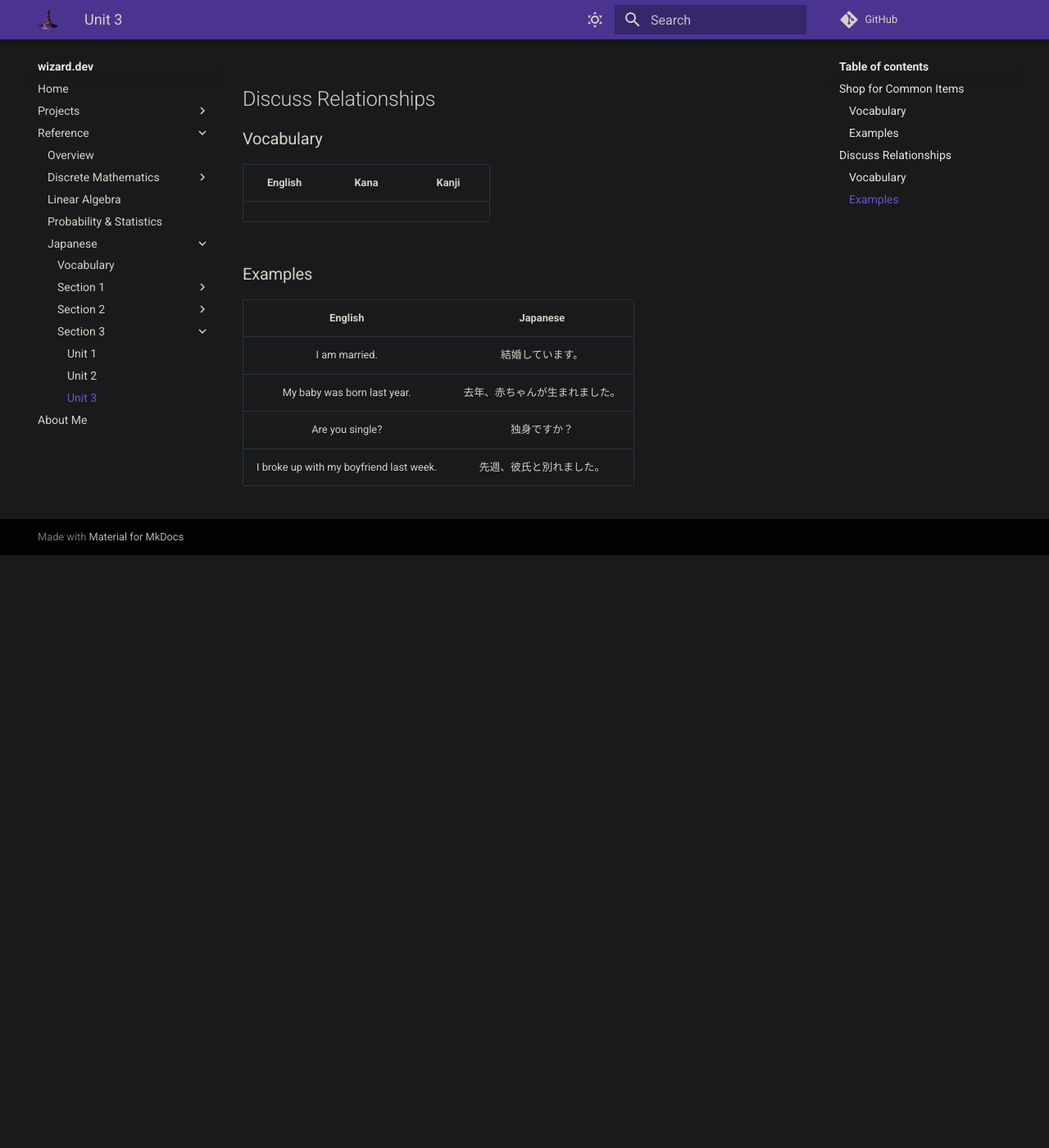
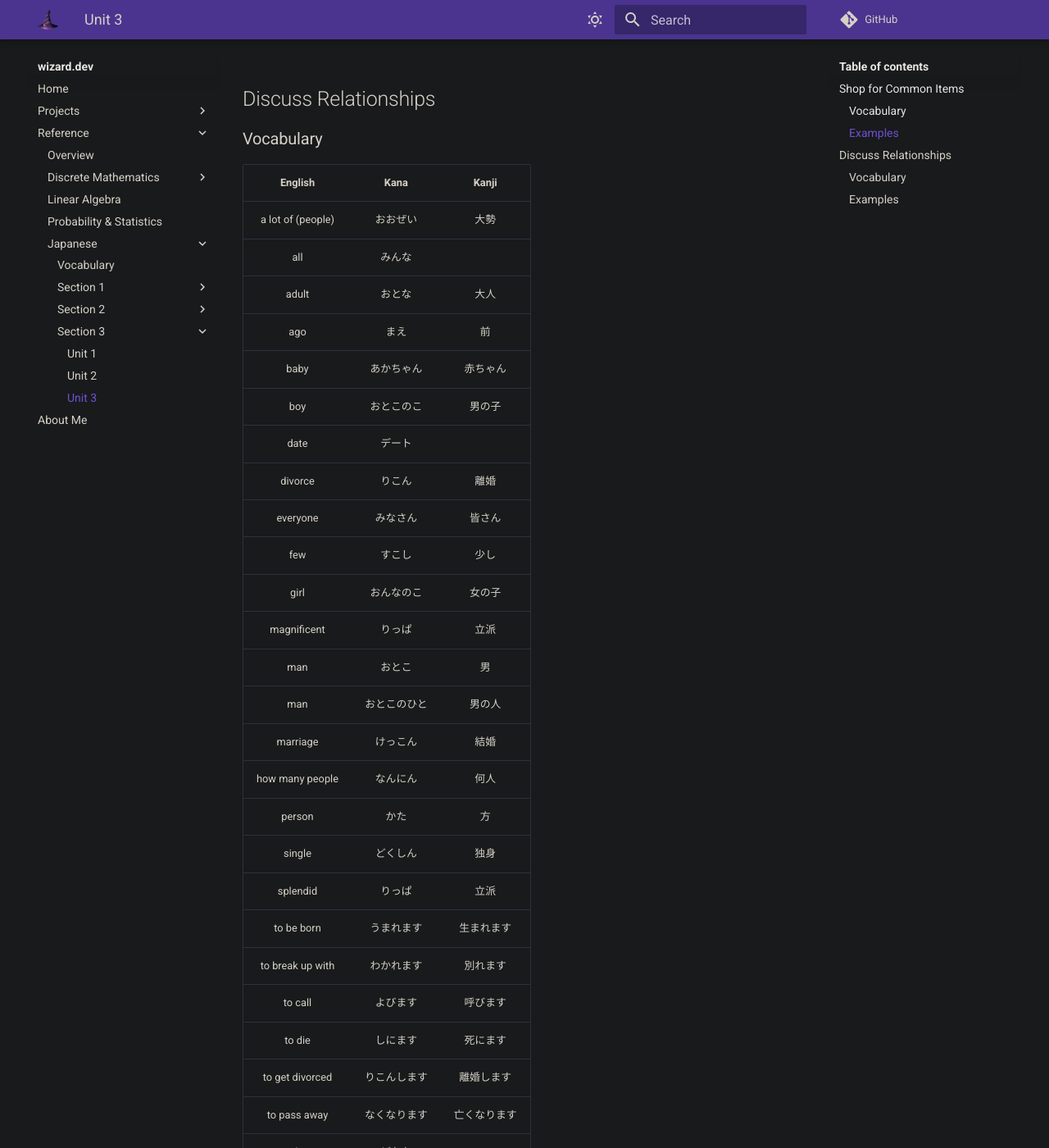
Before and after one commit to zkWildfire/wizard.dev, an MkDocs documentation site: the page built from docs/reference/japanese/section-3/unit-3.md, in a window 1280 px wide and 1400 px high, scrolled down 1780 px. Shown: the whole window at 82% size. Built offline with MkDocs 1.6.1 and Material for MkDocs 9.7.7, drawn with Linux system fonts in a browser that asks for light colours; comment, search, counter and statistics services are not loaded; before the commit the page ends 2457 px from its top, so only the background shows below that; some of the changed text lies outside the part shown.

```diff
--- a/docs/reference/japanese/section-3/unit-3.md
+++ b/docs/reference/japanese/section-3/unit-3.md
@@ -42,6 +42,35 @@
 ### Vocabulary
 | English | Kana | Kanji |
 |:-------:|:----:|:-----:|
+| a lot of (people) | おおぜい | 大勢 |
+| all | みんな | |
+| adult | おとな | 大人 |
+| ago | まえ | 前 |
+| baby | あかちゃん | 赤ちゃん |
+| boy | おとこのこ | 男の子 |
+| date | デート | |
+| divorce | りこん | 離婚 |
+| everyone | みなさん | 皆さん |
+| few | すこし | 少し |
+| girl | おんなのこ | 女の子 |
+| magnificent | りっぱ | 立派 |
+| man | おとこ | 男 |
+| man | おとこのひと | 男の人 |
+| marriage | けっこん | 結婚 |
+| how many people | なんにん | 何人 |
+| person | かた | 方 |
+| single | どくしん | 独身 |
+| splendid | りっぱ | 立派 |
+| to be born | うまれます | 生まれます |
+| to break up with | わかれます | 別れます |
+| to call | よびます | 呼びます |
+| to die | しにます | 死にます |
+| to get divorced | りこんします | 離婚します |
+| to pass away | なくなります | 亡くなります |
+| who | どなた | |
+| woman | おんな | 女 |
+| woman | おんなのひと | 女の人 |
+| young | わかい | 若い |
 
 ### Examples
 | English | Japanese |
```
Also changed, not shown: docs/reference/japanese/section-1/unit-6.md (+1 -1 lines), docs/reference/japanese/section-2/unit-1.md (+1 -1 lines), docs/reference/japanese/section-2/unit-3.md (+1 -1 lines), docs/reference/japanese/vocabulary.md (+32 -3 lines).
